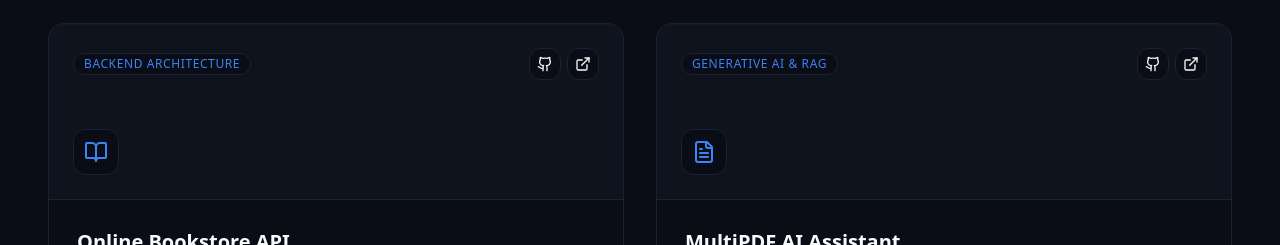
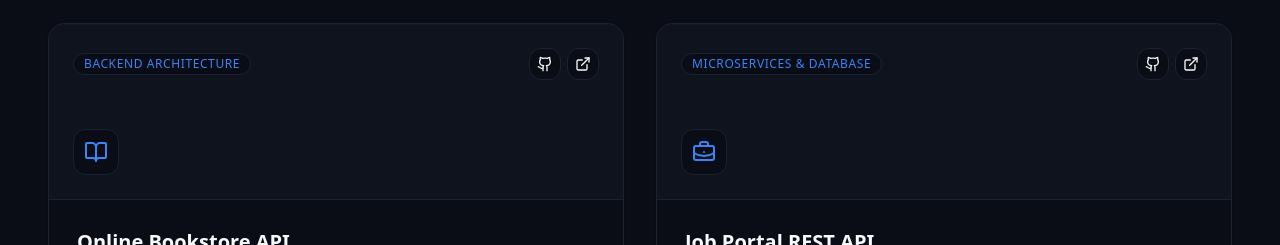
Before and after one commit to Mayur-Satpute/Mayur-Satpute.github.io, a Next.js app: page / in a window 1280 px wide. Shown: the part 2555-2800 px from the top of the page. Built offline with nearby package versions, Linux system fonts and the light colour scheme.

Commit message:
Add 3 production projects from GitHub profile: Job Portal API, Distributed Ingestion, and YouTube AI Summarizer

```diff
--- a/app/page.tsx
+++ b/app/page.tsx
@@ -37,7 +37,10 @@ import {
   ChevronRight,
   Menu,
   X,
-  UserCheck
+  UserCheck,
+  BriefcaseBusiness,
+  Network,
+  Youtube
 } from "lucide-react";
 
 // Animation Variants (tasteful, fast, lightweight)
@@ -261,9 +264,29 @@ export default function Home() {
       tag: "Backend",
       description: "Engineered scalable RESTful API services for an online bookstore ecosystem using Django REST Framework and Django ORM. Features robust JWT authentication, complex relational models, role permissions, and comprehensive Postman test coverage.",
       skills: ["Python", "Django", "Django REST Framework", "JWT Auth", "Postman", "RBAC", "SQL"],
-      github: "https://github.com/Mayur-Satpute",
-      demo: "https://github.com/Mayur-Satpute",
+      github: "https://github.com/Mayur-Satpute/online-bookstore-drf",
+      demo: "https://github.com/Mayur-Satpute/online-bookstore-drf",
       icon: <BookOpen className="h-6 w-6 text-primary" />
+    },
+    {
+      title: "Job Portal REST API",
+      category: "Microservices & Database",
+      tag: "Backend",
+      description: "Enterprise-grade Job Portal backend engineered with Django REST Framework, MySQL database schemas, and JWT authentication. Implements fine-grained RBAC for recruiters and applicants, vacancy publishing, application lifecycle tracking, and API testing via Postman.",
+      skills: ["Python", "Django REST Framework", "MySQL", "JWT Auth", "RBAC", "Postman", "CRUD"],
+      github: "https://github.com/Mayur-Satpute/job-portal-rest-api",
+      demo: "https://github.com/Mayur-Satpute/job-portal-rest-api",
+      icon: <BriefcaseBusiness className="h-6 w-6 text-primary" />
+    },
+    {
+      title: "Distributed Data Insertion Pipeline",
+      category: "Distributed Systems & Architecture",
+      tag: "Backend",
+      description: "Demonstrates a scalable distributed architecture pattern in Django for high-throughput batch data ingestion. Solves database write bottlenecks using concurrency handling, query optimization, and structured transaction boundaries.",
+      skills: ["Python", "Django", "Distributed Systems", "SQL Query Optimization", "Batch Ingestion"],
+      github: "https://github.com/Mayur-Satpute/django-distributed-data-insertion",
+      demo: "https://github.com/Mayur-Satpute/django-distributed-data-insertion",
+      icon: <Network className="h-6 w-6 text-primary" />
     },
     {
       title: "MultiPDF AI Assistant",
@@ -271,9 +294,19 @@ export default function Home() {
       tag: "AI",
       description: "Production-ready document intelligence app utilizing Gemini API, LangChain, FAISS vector search, and Streamlit. Enables conversational querying across multi-page PDF documents with semantic chunking and retrieval-augmented context grounding.",
       skills: ["Python", "Gemini API", "LangChain", "FAISS", "Vector Search", "RAG", "Streamlit"],
-      github: "https://github.com/Mayur-Satpute",
-      demo: "https://github.com/Mayur-Satpute",
+      github: "https://github.com/Mayur-Satpute/Chat-with-Multi-PDF-s-using-Gemini-AI",
+      demo: "https://github.com/Mayur-Satpute/Chat-with-Multi-PDF-s-using-Gemini-AI",
       icon: <FileText className="h-6 w-6 text-primary" />
+    },
+    {
+      title: "YouTube Transcript AI Summarizer",
+      category: "NLP & Content Intelligence",
+      tag: "AI",
+      description: "Automated YouTube video transcript extractor and multi-lingual summarizer leveraging Google Gemini Pro API. Generates concise, professional study notes, key takeaways, and action items from full video transcripts in both English and Hindi.",
+      skills: ["Python", "Gemini API", "Streamlit", "YouTube API", "NLP Summarization", "Prompt Engineering"],
+      github: "https://github.com/Mayur-Satpute/Youtube_Video_Transcript_summarizer",
+      demo: "https://github.com/Mayur-Satpute/Youtube_Video_Transcript_summarizer",
+      icon: <Youtube className="h-6 w-6 text-primary" />
     }
   ];
 
```
